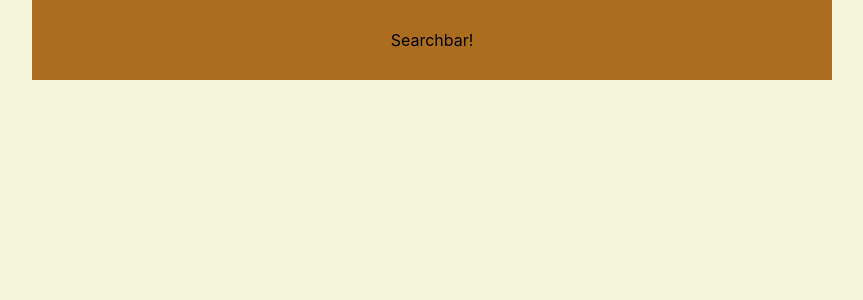
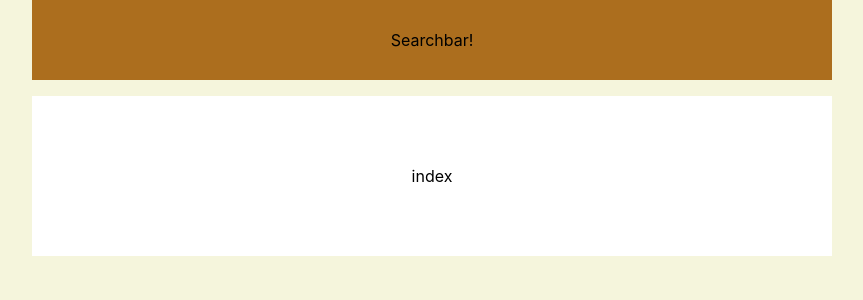
Before and after one commit to wisepanda/383weatherApp, a React (Create React App) app: page / in a window 1280 px wide. Shown: the top 300 px of the page, without its empty margins (208-1071 px from the left). Built offline with nearby package versions, Linux system fonts and the light colour scheme.

Commit message:
Create the card component
Co-authored-by: shuampi <castel.davila@gmail.com>
Co-authored by: Hajara-I <hajaraiyal@gmail.com>
Co-authored-by: Erdogan90 <erdogan_elma@hotmail.co.uk>
Co-authored-by: wisepanda <ivan.fanello@gmail.com>

```diff
--- a/src/components/App/App.js
+++ b/src/components/App/App.js
@@ -1,10 +1,13 @@
 import './App.css';
+//Components
+import Card from '../Card';
 import SearchBar from '../SearchBar';
 
 function App() {
   return (
     <div className="App">
       <SearchBar />
+      <Card />
     </div>
   );
 }
--- /dev/null
+++ b/src/components/Card/Card.css
@@ -0,0 +1,10 @@
+.card {
+  height: 20vh;
+  width: 100%;
+  background-color: white;
+  display: flex;
+  flex-direction: column;
+  align-items: center;
+  justify-content: center;
+  margin: 1rem 0;
+}
--- /dev/null
+++ b/src/components/Card/index.js
@@ -0,0 +1,7 @@
+import './Card.css';
+
+const Card = () => {
+  return <div className="card">index</div>;
+};
+
+export default Card;
```
